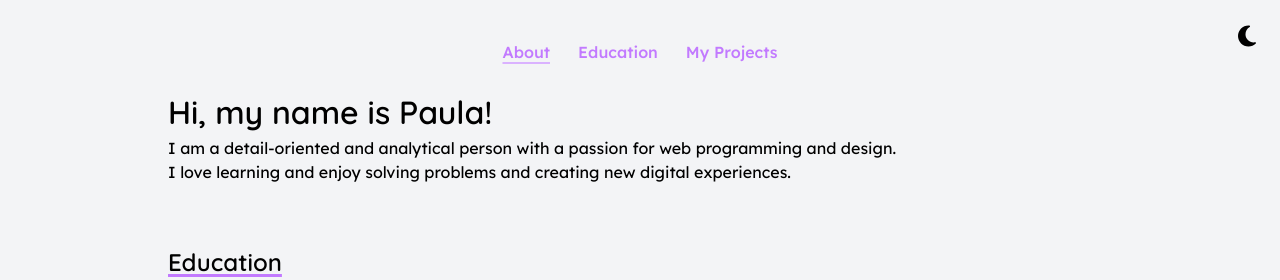
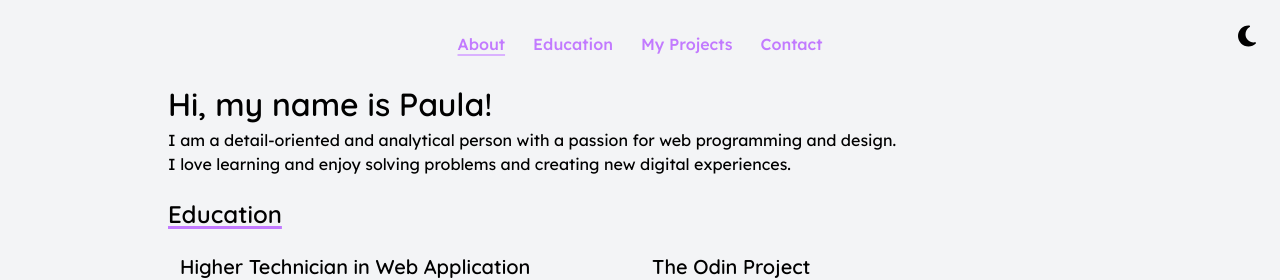
Before and after one commit to Polivaresc/cv-polivaresc, a React (Vite) app: page / in a window 1280 px wide. Shown: the top 280 px of the page. Built offline with nearby package versions, Linux system fonts and the light colour scheme.

Commit message:
fixed header, added contact

```diff
--- a/src/App.jsx
+++ b/src/App.jsx
@@ -5,6 +5,7 @@ import Education from './components/Education';
 import Technologies from './components/Technologies';
 import Projects from './components/Projects';
 import Footer from './components/Footer';
+import About from './components/About';
 
 function App() {
   const [darkMode, setDarkMode] = useState(false);
@@ -29,6 +30,7 @@ function App() {
     <div className={`${darkMode ? 'dark' : ''} bg-gray-100 dark:bg-neutral-900 dark:text-purple-100 transition-all duration-500 ease-in-out flex flex-col items-center min-h-screen`}>
       <div className='lg:max-w-4xl max-w-lg px-10 w-full xl:max-w-5xl flex flex-col gap-5'>
         <Header toggleDarkMode={toggleDarkMode} darkMode={darkMode}/>
+        <About />
         <Education />
         <Technologies />
         <Projects />
--- /dev/null
+++ b/src/components/About.jsx
@@ -0,0 +1,18 @@
+
+function About() {
+    return (
+      <div id="about" className="mt-20">
+        <h1>Hi, my name is Paula!</h1>
+        <p>
+          I am a detail-oriented and analytical person with a passion for web
+          programming and design.
+        </p>
+        <p>
+          I love learning and enjoy solving problems and creating new digital
+          experiences.
+        </p>
+      </div>
+    );
+}
+
+export default About;
--- a/src/components/Contact.jsx
+++ /dev/null
@@ -1,9 +0,0 @@
-function Contact() {
-    return (
-      <section id="contact">
-        <h2 className="underline underline-offset-3 decoration-3 decoration-purple-400">Contact me!</h2>
-      </section>
-    );
-  }
-
-  export default Contact;
--- a/src/components/Footer.jsx
+++ b/src/components/Footer.jsx
@@ -1,9 +1,9 @@
 import { FontAwesomeIcon } from '@fortawesome/react-fontawesome';
-import { faGithub } from "@fortawesome/free-brands-svg-icons";
+import { faGithub, faLinkedin } from "@fortawesome/free-brands-svg-icons";
 
 function Footer() {
     return (
-        <footer className="flex items-center justify-center gap-3 bg-gray-200 dark:bg-neutral-800 dark:text-purple-100 w-full mt-10 py-5">
+        <footer id="contact" className="flex items-center justify-center gap-3 bg-gray-200 dark:bg-neutral-800 dark:text-purple-100 w-full mt-10 py-5">
             <div> © 2025 Paula</div>
             <div>•</div>
             <div className="duration-250 ease-in-out hover:text-purple-400">
@@ -11,6 +11,12 @@ function Footer() {
                 GitHub <FontAwesomeIcon icon={faGithub} />
                 </a>
             </div>
+            <div>•</div>
+            <div className="duration-250 ease-in-out hover:text-purple-400">
+                <a href="https://www.linkedin.com/in/polivaresc/" target="_blank">
+                LinkedIn <FontAwesomeIcon icon={faLinkedin} />
+                </a>
+            </div>
         </footer>
     )
 }
--- a/src/components/Header.jsx
+++ b/src/components/Header.jsx
@@ -6,16 +6,9 @@ import { faMoon } from '@fortawesome/free-solid-svg-icons';
 
 function Header({ toggleDarkMode, darkMode }) {
     return (
-        <header className="py-10 w-full flex flex-col gap-6 justify-items-start">
+        <header className="fixed top-0 right-0 left-0 py-8 z-1 bg-gray-100 dark:bg-neutral-900 min-h-16 w-full">
             <Navbar />
-            <div>
-            <div id="about">
-                <h1>Hi, my name is Paula!</h1>
-                <p>I am a detail-oriented and analytical person with a passion for web programming and design.</p>
-                <p>I love learning and enjoy solving problems and creating new digital experiences.</p>
-            </div>
 
-            </div>
             <button onClick={toggleDarkMode} className="absolute top-5 right-6 text-lg md:text-2xl cursor-pointer duration-250 ease-in hover:text-purple-400">
                 {darkMode ? <FontAwesomeIcon icon={faSun} /> : <FontAwesomeIcon icon={faMoon} />}
             </button>
--- a/src/components/Navbar.jsx
+++ b/src/components/Navbar.jsx
@@ -6,10 +6,12 @@ function Navbar () {
         { name: 'About', id: 'about'},
         { name: 'Education', id: 'education'},
         { name: 'My Projects', id: 'projects'},
+        { name: 'Contact', id: 'contact'}
     ]
 
     return (
-        <nav className="flex gap-7 justify-center text-purple-400 font-medium">
+        <div className="">
+            <nav className="flex gap-7 justify-center text-purple-400 font-medium">
             {links.map(link => (
                 <a  href={`#${link.id}`}
                     key={link.id}
@@ -22,7 +24,9 @@ function Navbar () {
                 </a>
             ))}
 
-        </nav>
+            </nav>
+        </div>
+
     )
 }
 
--- a/src/components/ProjectCard.jsx
+++ b/src/components/ProjectCard.jsx
@@ -7,8 +7,6 @@ function ProjectCard({ project }) {
     const toggleExpand = () => {
         setIsExpanded((prev) => !prev);
     };
-
-    const buttonTheme = "color: '#c47afc', borderColor: #c47afc, '&hover': { backgroundColor: #dbb2ff }";
 
     return (
       <div className="card flex flex-col gap-3">
```
